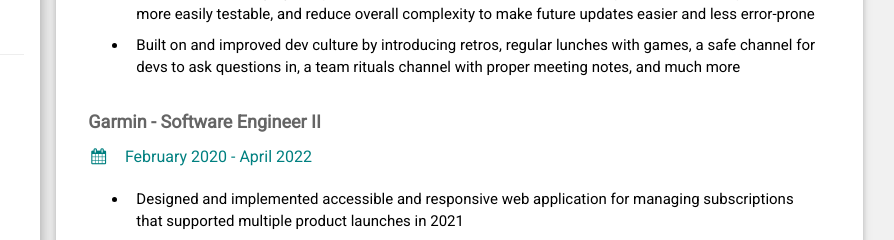
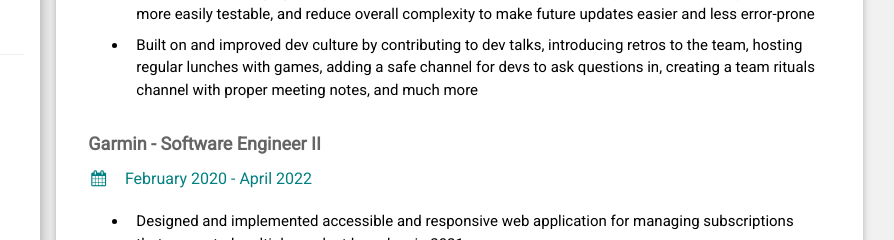
Before and after one commit to EmiLivingston/emilivingston.dev, a plain HTML site: page index.html in a window 1280 px wide. Shown: the part 723-963 px from the top of the page, 386-1280 px from the left. Drawn offline with nearby package versions, Linux system fonts and the light colour scheme.

Commit message:
Add to the culture point

```diff
--- a/index.html
+++ b/index.html
@@ -156,7 +156,7 @@
                 Refactored challenging and problematic areas of the codebase to DRY up code, make components more easily testable, and reduce overall complexity to make future updates easier and less error-prone
               </li>
               <li class="w3-padding-small">
-                Built on and improved dev culture by introducing retros, regular lunches with games, a safe channel for devs to ask questions in, a team rituals channel with proper meeting notes, and much more
+                Built on and improved dev culture by contributing to dev talks, introducing retros to the team, hosting regular lunches with games, adding a safe channel for devs to ask questions in, creating a team rituals channel with proper meeting notes, and much more
               </li>
             </ul>
           </div>
```
